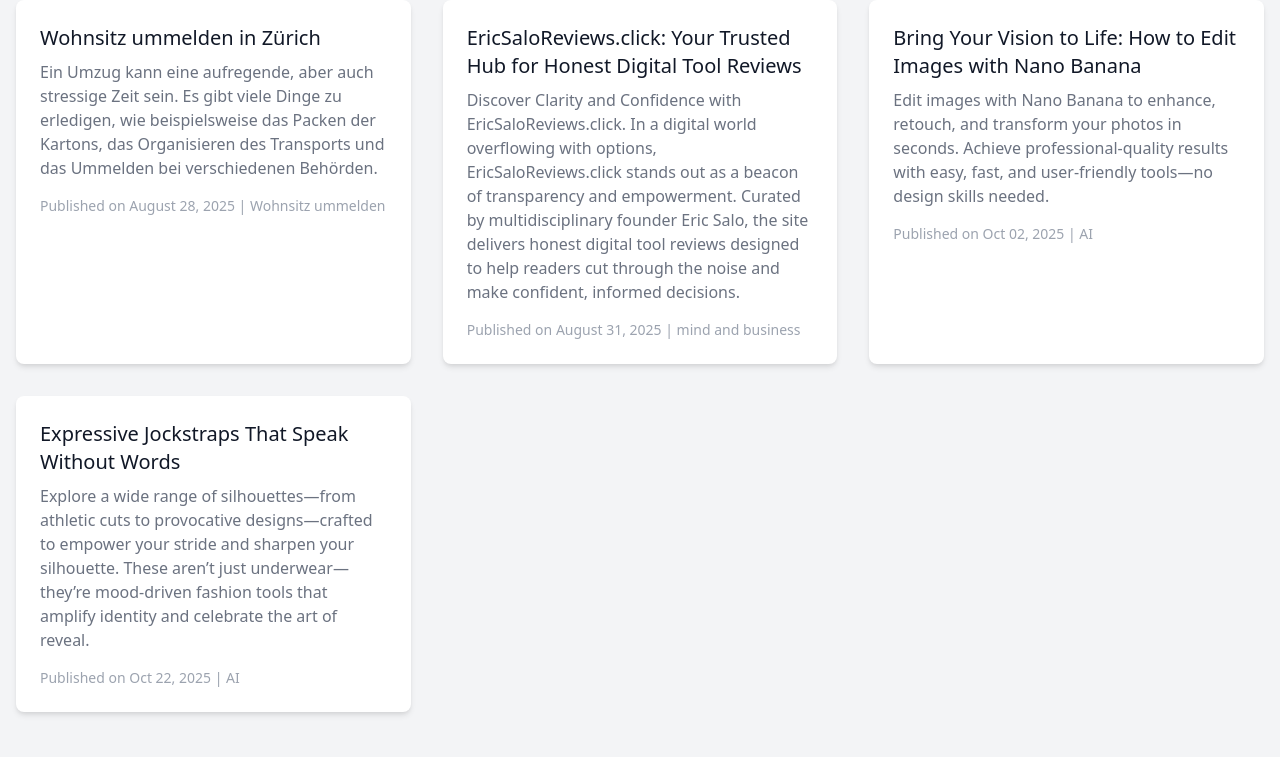
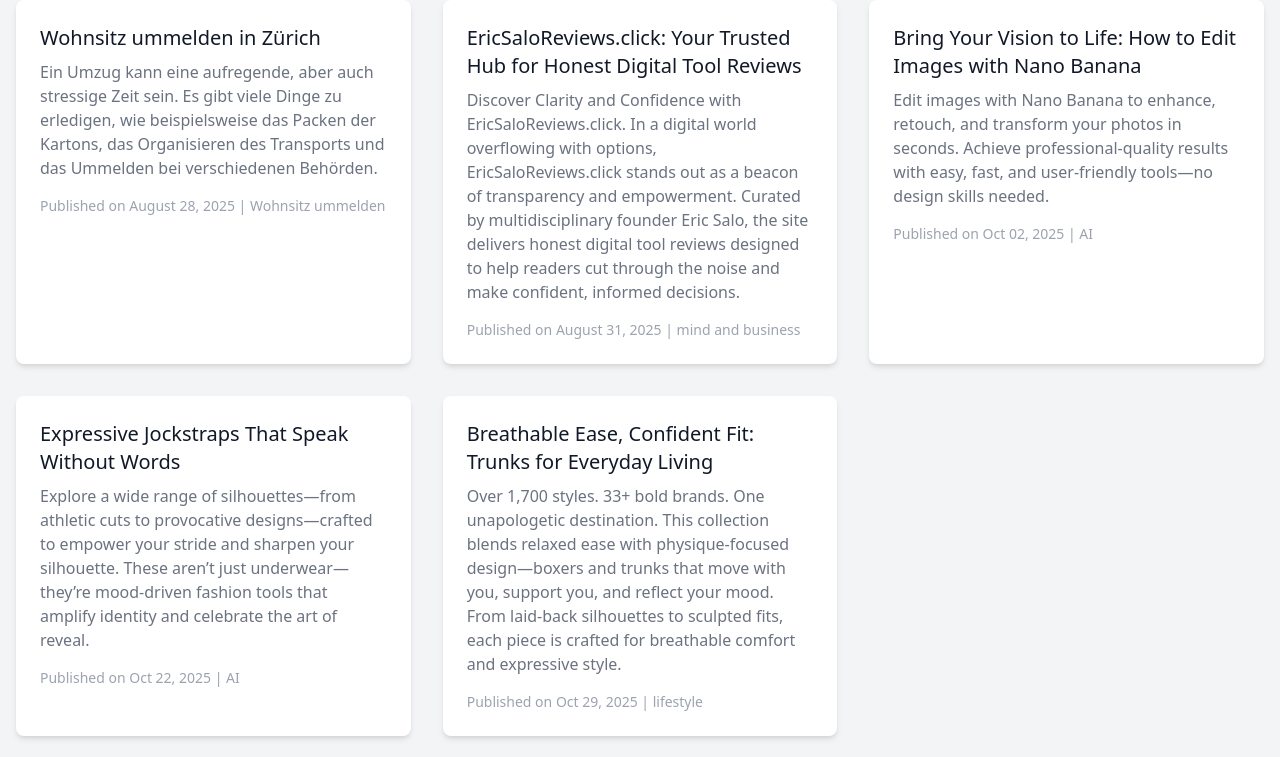
Before and after one commit to oalbolg/techbit, a plain HTML site: page index.html in a window 1280 px wide. Shown: the part 156-913 px from the top of the page. Drawn offline with nearby package versions, Linux system fonts and the light colour scheme.

Commit message:
Update index.html

```diff
--- a/index.html
+++ b/index.html
@@ -93,6 +93,15 @@
           category: "AI",
           url: "/physique-forward-fashion.html",
         },
+         {
+          title:
+            "Breathable Ease, Confident Fit: Trunks for Everyday Living",
+          description:
+            "Over 1,700 styles. 33+ bold brands. One unapologetic destination. This collection blends relaxed ease with physique-focused design—boxers and trunks that move with you, support you, and reflect your mood. From laid-back silhouettes to sculpted fits, each piece is crafted for breathable comfort and expressive style.",
+          date: "Oct 29, 2025",
+          category: "lifestyle",
+          url: "/body-positive-boxer-briefs-that-celebrate-identity.html",
+        },
       ];
 
       // Function to display blog posts
```
